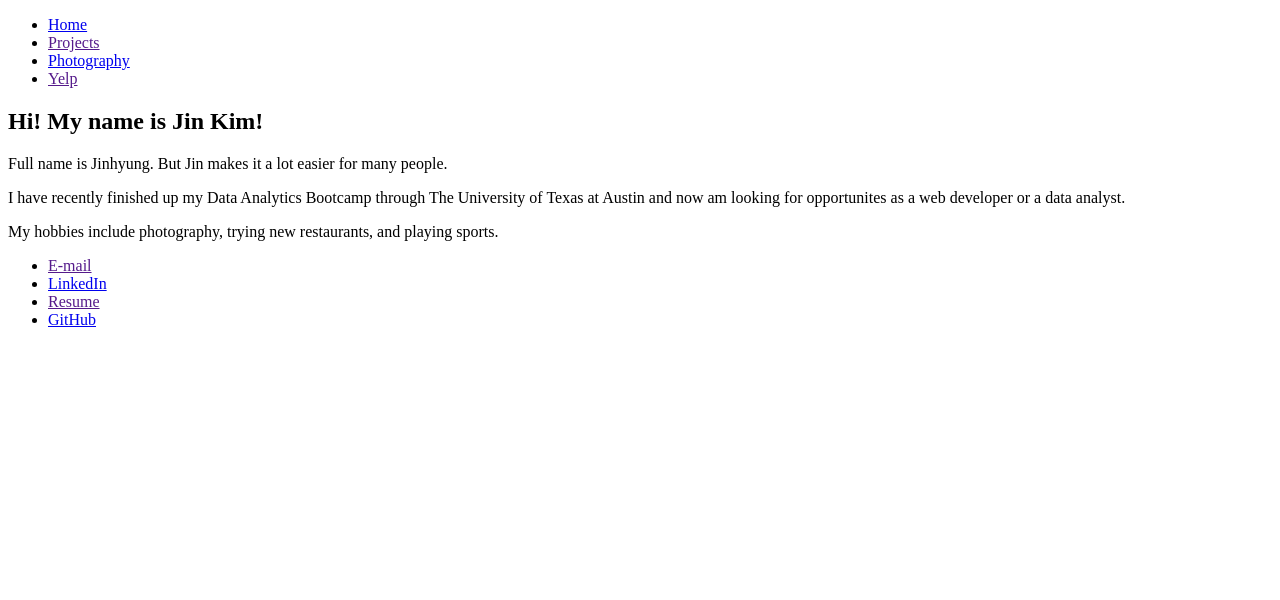
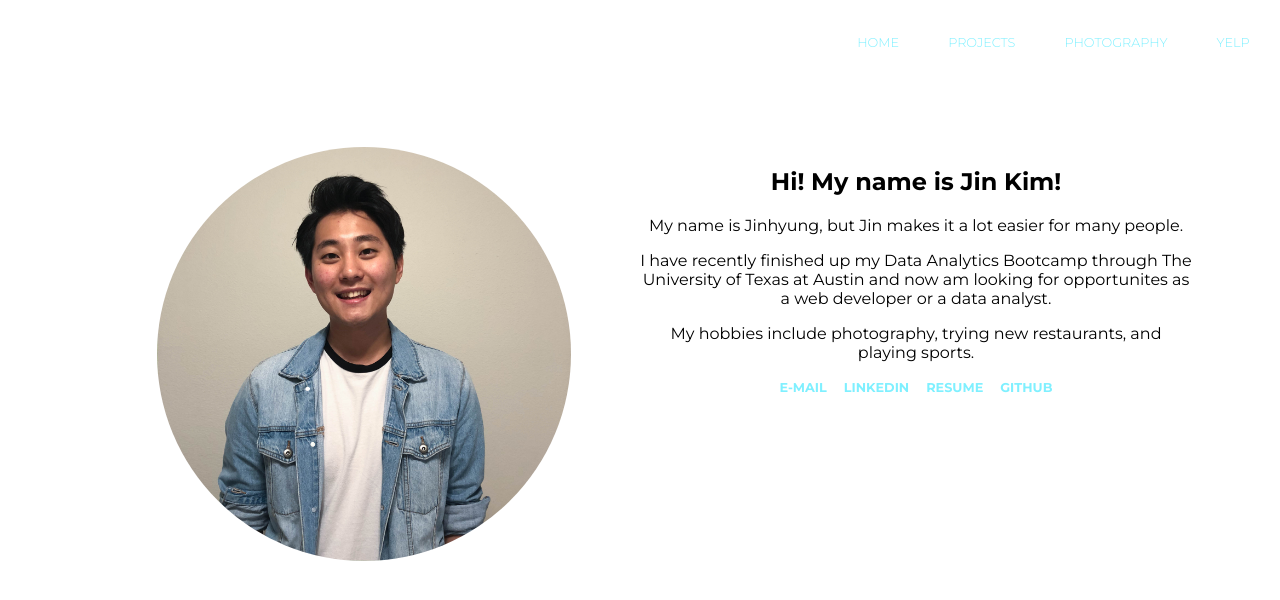
Before and after one commit to jinhyungkim16/my_website, a plain HTML site: page index.html in a window 1280 px wide. Drawn offline with Linux system fonts and the light colour scheme.

Commit message:
commit on master

```diff
--- a/index.html
+++ b/index.html
@@ -5,7 +5,7 @@
 	<meta charset="UTF-8">
 	<meta name="viewport" content="width=device-width, initial-scale=1">
 	<title>Jinhyung Kim</title>
-	<link rel= "stylesheet" type="text/css" href="css/style.css">
+	<link rel= "stylesheet" type="text/css" href="styles.css">
 </head>
 
 <body>
@@ -14,28 +14,35 @@
 	<nav>
 		<ul>
 			<li><a href="index.html">Home</a></li>
-			<li><a href="">Projects</a></li>
+			<li><a href="#">Projects</a></li>
 			<li><a href="https://www.flickr.com/photos/jinhyungkim/" target="_blank">Photography</a></li>
-			<li><a href="">Yelp</a></li>
+			<li><a href="#">Yelp</a></li>
 		</ul>
 	</nav>
 </header>
 
 <section class="home">
-	<h1>Hi! My name is Jin Kim!</h1>
-	<p>Full name is Jinhyung. But Jin makes it a lot easier for many people.</p>
-	<p>I have recently finished up my Data Analytics Bootcamp through The University of Texas at Austin and now am looking for opportunites as a web developer or a data analyst.</p>
-	<p>My hobbies include photography, trying new restaurants, and playing sports.</p>
+	<div class="container">
+		<div class="col-left">
+			<img src="img/jin.jpg" alt="jin picture" class="profilepic">
+		</div>
+		<div class="col-right">
+			<h1>Hi! My name is Jin Kim!</h1>
+			<p>My name is Jinhyung, but Jin makes it a lot easier for many people.</p>
+			<p>I have recently finished up my Data Analytics Bootcamp through The University of Texas at Austin and now am looking for opportunites as a web developer or a data analyst.</p>
+			<p>My hobbies include photography, trying new restaurants, and playing sports.</p>
+			<div class="home-info">
+				<ul>
+					<li><a href="mailto:kim.jinhyung13@gmail.com">E-mail</a></li>
+					<li><a href="https://www.linkedin.com/in/jinhyungkim/" target="_blank">LinkedIn</a></li>
+					<li><a href="#">Resume</a></li>
+					<li><a href="https://github.com/jinhyungkim16" target="_blank">GitHub</a></li>
+				</ul>
+			</div>
+		</div>
+	</div>
 </section>
 
-<section>
-	<ul>
-		<li><a href="">E-mail</a></li>
-		<li><a href="https://www.linkedin.com/in/jinhyungkim/" target="_blank">LinkedIn<a></li>
-		<li><a href="">Resume</a></li>
-		<li><a href="https://github.com/jinhyungkim16" target="_blank">GitHub</a></li>
-	</ul>
-</section>
 
 
 </body>
--- a/styles.css
+++ b/styles.css
@@ -0,0 +1,86 @@
+@import
+url('https://fonts.googleapis.com/css2?family=Montserrat:ital,wght@0,300;0,400;0,700;0,900;1,100&display=swap');
+
+* {
+    box-sizing: border-box;
+    font-family: 'Montserrat', sans-serif;
+}
+
+.profilepic {
+    max-width: 75%;
+    height: auto;
+    border-radius: 50%;
+
+}
+.home {
+    margin: 0;
+    text-align: center;
+}
+
+
+/* header
+=================== */
+
+header {
+    margin-top: 1em;
+    text-align: right;
+}
+
+nav ul {
+    margin: 0;
+    padding: 0;
+    list-style: none;
+}
+
+nav li {
+    display: inline-block;
+    margin: 1em;
+}
+
+nav a {
+    font-weight: 300;
+    text-decoration: none;
+    text-transform: uppercase;
+    font-size: .8rem;
+    padding: .5em;
+    color: rgb(127, 240, 255);
+}
+
+nav a:hover;
+nav a:focus {
+    color: #DDD;
+}
+
+.container {
+    padding: 5em;
+}
+
+.col-left {
+    float: left;
+    width: 50%;
+}
+
+.col-right {
+    float: right;
+    width: 50%;
+}
+
+.home-info a{
+    font-weight: 700;
+    text-decoration: none;
+    text-transform: uppercase;
+    font-size: .8rem;
+    padding: .5em;
+    color: rgb(127, 240, 255);
+}
+
+.home-info ul {
+    margin: 0;
+    padding: 0;
+    list-style: none;
+}
+
+.home-info li {
+    display: contents;
+    margin: 1em;
+}
```
Also changed, not shown: img/dam.jpg (added), img/jin.jpg (added), 1 other file.
